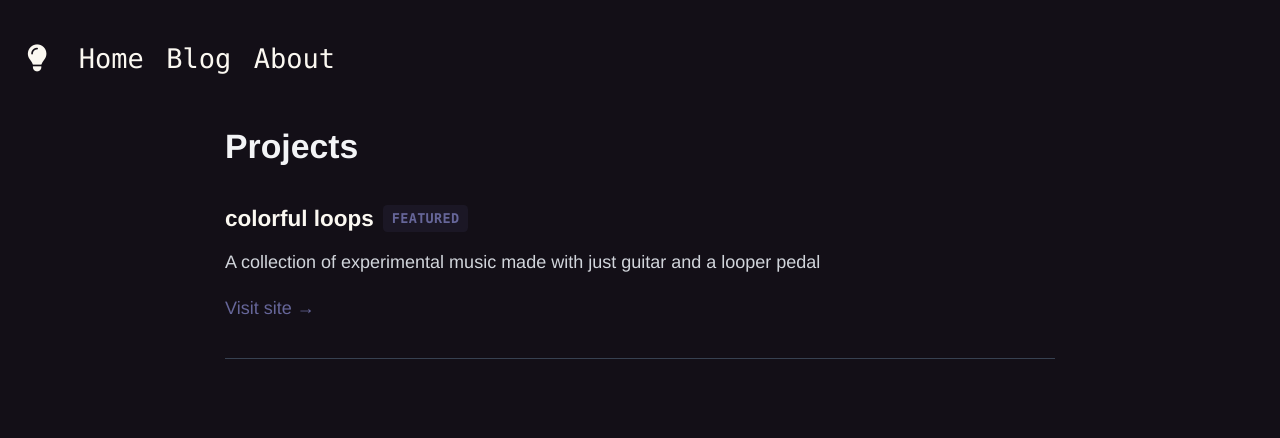
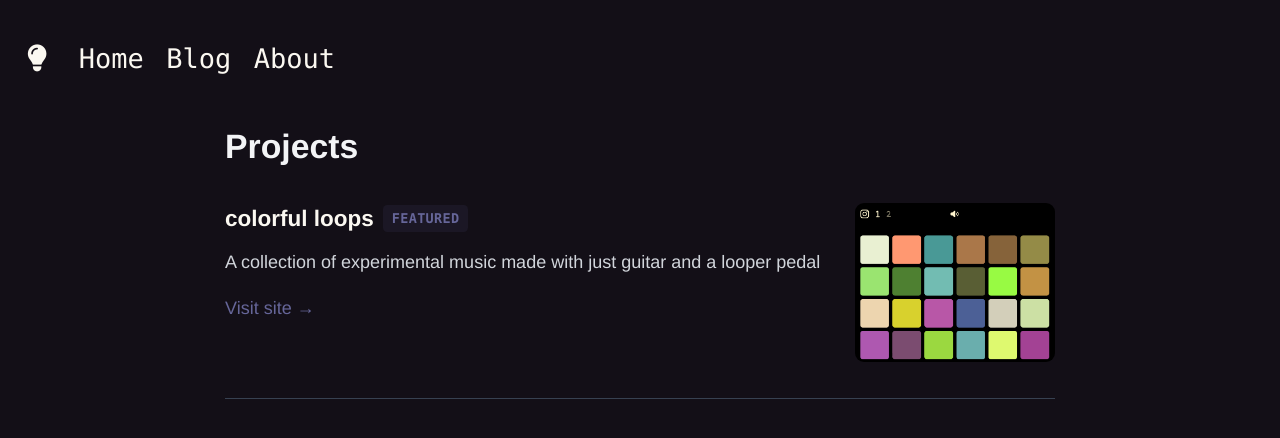
Before and after one commit to philhd/phil-site-next, a Next.js app: page / in a window 1280 px wide. Shown: the top 438 px of the page. Built offline with nearby package versions, Linux system fonts and the light colour scheme.

Commit message:
add image

```diff
--- a/src/app/page.tsx
+++ b/src/app/page.tsx
@@ -1,5 +1,6 @@
 import React from 'react'
 import Link from 'next/link'
+import Image from 'next/image'
 import { getAllProjects } from '../lib/projects'
 
 export default function Home() {
@@ -11,6 +12,9 @@ export default function Home() {
       <div className="space-y-8">
         {projects.map((project) => (
           <article key={project.id} className="border-b border-gray-300 dark:border-gray-700 pb-8">
+            <div className={`flex gap-6 ${project.image ? 'items-start' : 'items-center'}`}>
+              {/* Left side - Content */}
+              <div className="flex-1">
                 <div className="flex items-center gap-2 mb-3">
                   <h2 className="text-xl font-semibold text-black dark:text-white">
                     {project.title}
@@ -46,6 +50,21 @@ export default function Home() {
                     </Link>
                   )}
                 </div>
+              </div>
+
+              {/* Right side - Image */}
+              {project.image && (
+                <div className="flex-shrink-0">
+                  <Image
+                    src={project.image}
+                    alt={project.title}
+                    width={200}
+                    height={150}
+                    className="rounded-lg object-cover"
+                  />
+                </div>
+              )}
+            </div>
           </article>
         ))}
       </div>
--- a/src/lib/projects.ts
+++ b/src/lib/projects.ts
@@ -11,6 +11,7 @@ export interface Project {
   url?: string
   github?: string
   featured?: boolean
+  image?: string
 }
 
 export function getAllProjects(): Project[] {
@@ -38,6 +39,7 @@ export function getAllProjects(): Project[] {
         url: matterResult.data.url,
         github: matterResult.data.github,
         featured: matterResult.data.featured || false,
+        image: matterResult.data.image,
       }
     })
 
--- a/src/projects/colorful-loops.md
+++ b/src/projects/colorful-loops.md
@@ -2,6 +2,7 @@
 title: "colorful loops"
 featured: true
 url: "https://colorful-loops.vercel.app/"
+image: "/images/projects/colorful-loops.png"
 ---
 
 A collection of experimental music made with just guitar and a looper pedal
```
Also changed, not shown: public/images/projects/colorful-loops.png (added). Lines whose indentation alone changed are shown as unchanged.
